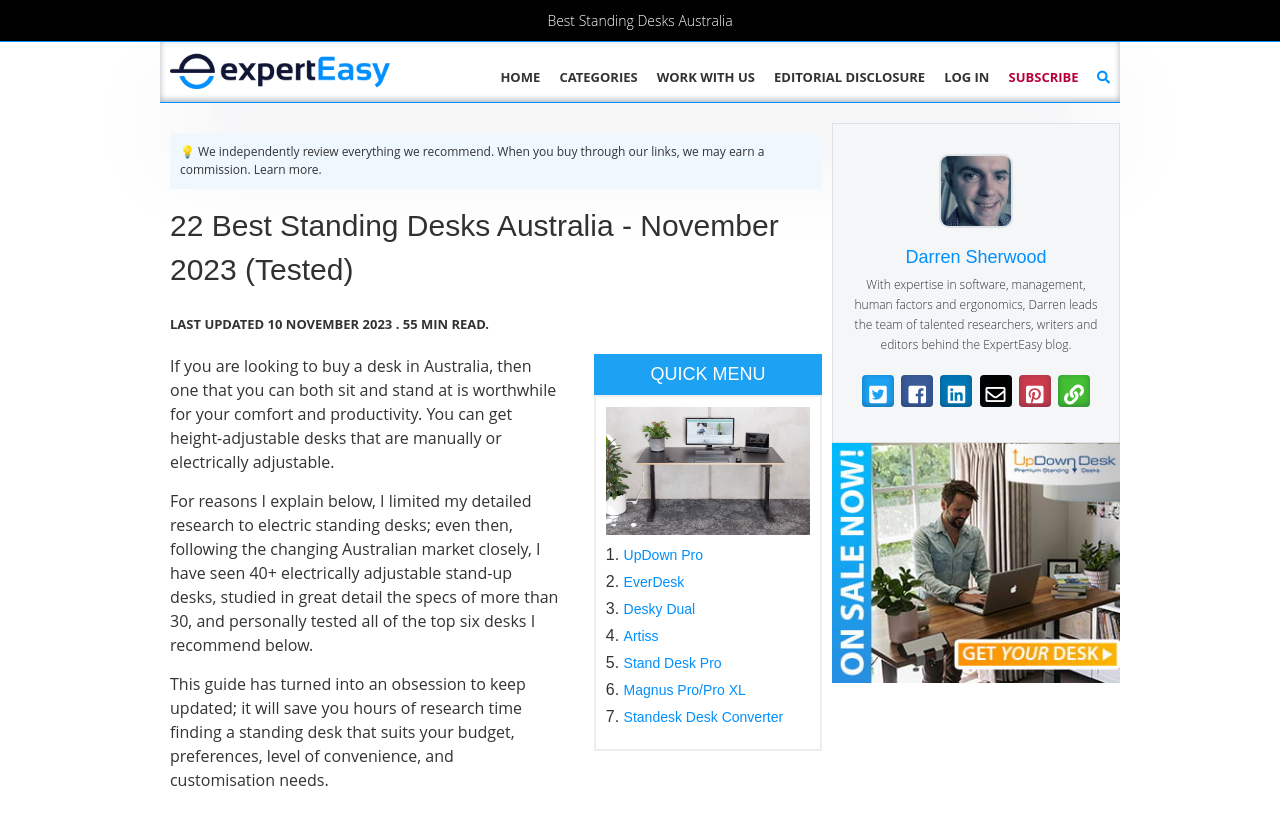
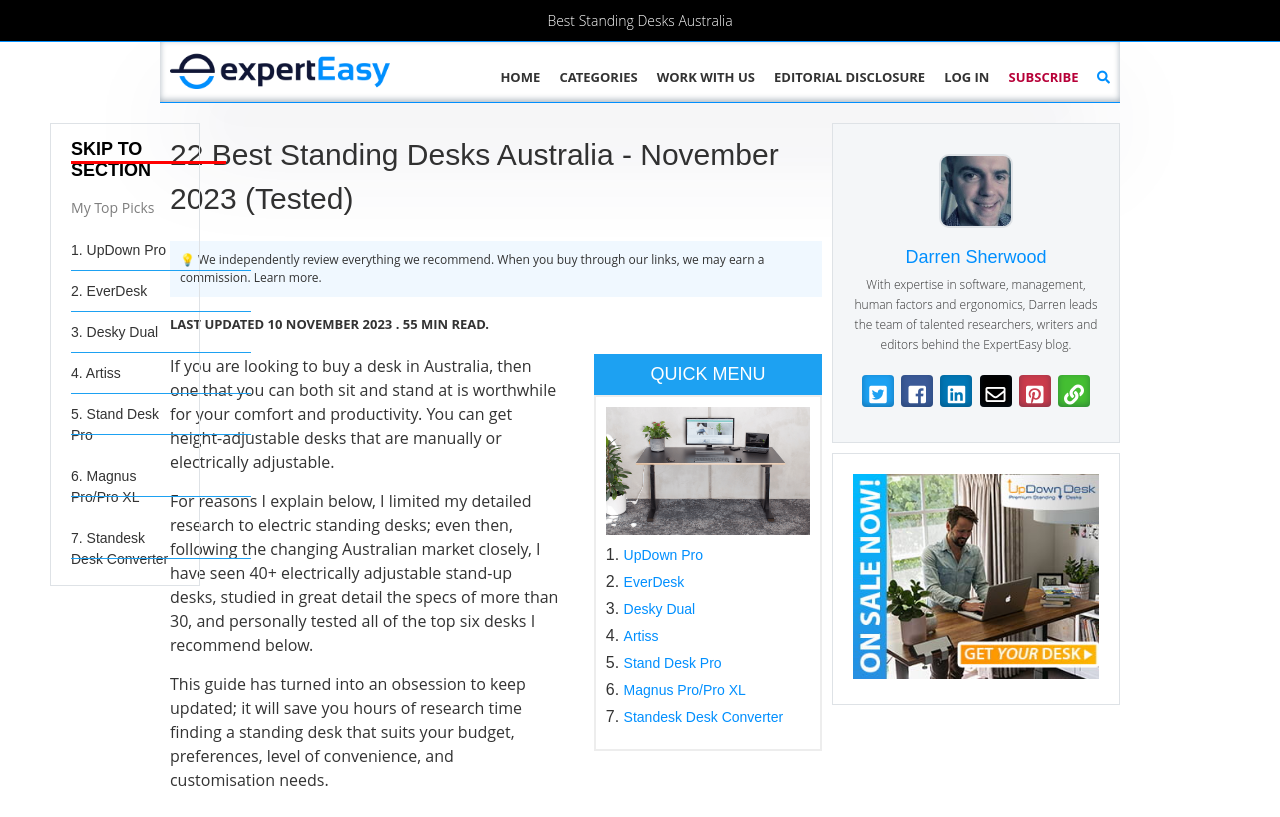
Before and after one commit to almumeetu/expertEasy-darren-Sherwood, a plain HTML site: page index.html in a window 1280 px wide. Drawn offline with Linux system fonts and the light colour scheme.

Commit message:
working skip tosection

```diff
--- a/css/style.css
+++ b/css/style.css
@@ -3,6 +3,7 @@
     margin: 0;
     box-sizing: border-box;
     cursor: pointer;
+    position: relative;
 }
 
 @import url('https://fonts.googleapis.com/css?family=Open+Sans:300,400,600,700|Poppins:300,400,500,600,700');
@@ -159,7 +160,9 @@
     background: #F4F6F8;
 }
 .blog-left .sidebar-img{
-
+	border: 1px solid #DEE2E6;
+	padding: 20px;
+	margin-top: 10px;
 }
 .blog-right {
     padding: 10px;
@@ -301,3 +304,59 @@
 .link {
     background: #44BE32;
 }
+
+/* Skip To Section */
+.skip-to-section {
+	width: 150px;
+	position: absolute;
+	left: 50px;
+	padding: 15px 20px;
+	border: 1px solid #DEE2E6;
+}
+.skip-to-section .top-pickers{
+    padding: ;
+}
+.skip-to-section .top-pickers h3 {
+	font-size: 18px;
+	color: #000000;
+    font-weight: bold;
+    padding-bottom: 5px;
+}
+.skip-to-section .top-pickers h3::after {
+	content: '';
+	width: 155px;
+	height: 3px;
+	background: red;
+	position: absolute;
+	left: 0;
+	/* bottom: 3px; */
+	top: 22px;
+}
+.section-list ul li {
+	margin-top: 20px;
+}
+.skip-to-section .top-pickers .section-list ul li a {
+    text-decoration: none;
+}
+.skip-to-section .top-pickers .section-list ul li a h6 {
+    font-size: 14px;
+    font-weight: 200px;
+    line-height: 1.5;
+    color: #333333;
+}
+.skip-to-section .top-pickers .section-list ul li a h6 span{
+    font-size: 14px;
+    font-weight: 200px;
+    line-height: 1.5;
+    color: #333333;
+}
+.skip-to-section .top-pickers .section-list ul li a h6::after {
+	content: '';
+	width: 180px;
+	height: 1px;
+	background: #1DA1F2;
+	position: absolute;
+	left: 0;
+	/* bottom: 3px; */
+	top: 30px;
+}
--- a/index.html
+++ b/index.html
@@ -127,13 +127,13 @@
 
                 <!--Main Blog Area Start Here -->
                 <div class="blog-right w-70 f-left">
+
+                    <h2 class="mb-20">22 Best Standing Desks Australia - November 2023 (Tested) </h2>
                     <p class="heading-p">
                         💡 We independently review everything we recommend. When you buy through our links, we may
                         earn
                         a
                         commission. Learn more.</p>
-
-                    <h2 class="mb-20">22 Best Standing Desks Australia - November 2023 (Tested) </h2>
                     <span class="black">LAST UPDATED 10 NOVEMBER 2023 . 55 MIN READ.</span>
 
 
@@ -222,6 +222,25 @@
 
     <!--Blog Area End Here -->
 
+    <!--Skip to section -->
+    <section class="skip-to-section">
+        <div class="top-pickers">
+            <h3 class="mb-10">SKIP TO SECTION</h3>
+            <p>My Top Picks</p>
+            <div class="section-list">
+                <ul>
+                    <li><a href="#updown-pro"><h6>1. <span>UpDown Pro </span></h6></a></li>
+                    <li><a href="#updown-pro"><h6>2. <span>EverDesk </span></h6></a></li>
+                    <li><a href="#updown-pro"><h6>3. <span>Desky Dual</span> </h6></a></li>
+                    <li><a href="#updown-pro"><h6>4. <span>Artiss </span></h6></a></li>
+                    <li><a href="#updown-pro"><h6>5. <span>Stand Desk Pro</span> </h6></a></li>
+                    <li><a href="#updown-pro"><h6>6. <span>Magnus Pro/Pro XL</span> </h6></a></li>
+                    <li><a href="#updown-pro"><h6>7. <span>Standesk Desk Converter</span></h6></a></li>
+                </ul>
+            </div>
+        </div>
+    </section>
+
 
 
 
```
Also changed, not shown: 1 other file.
